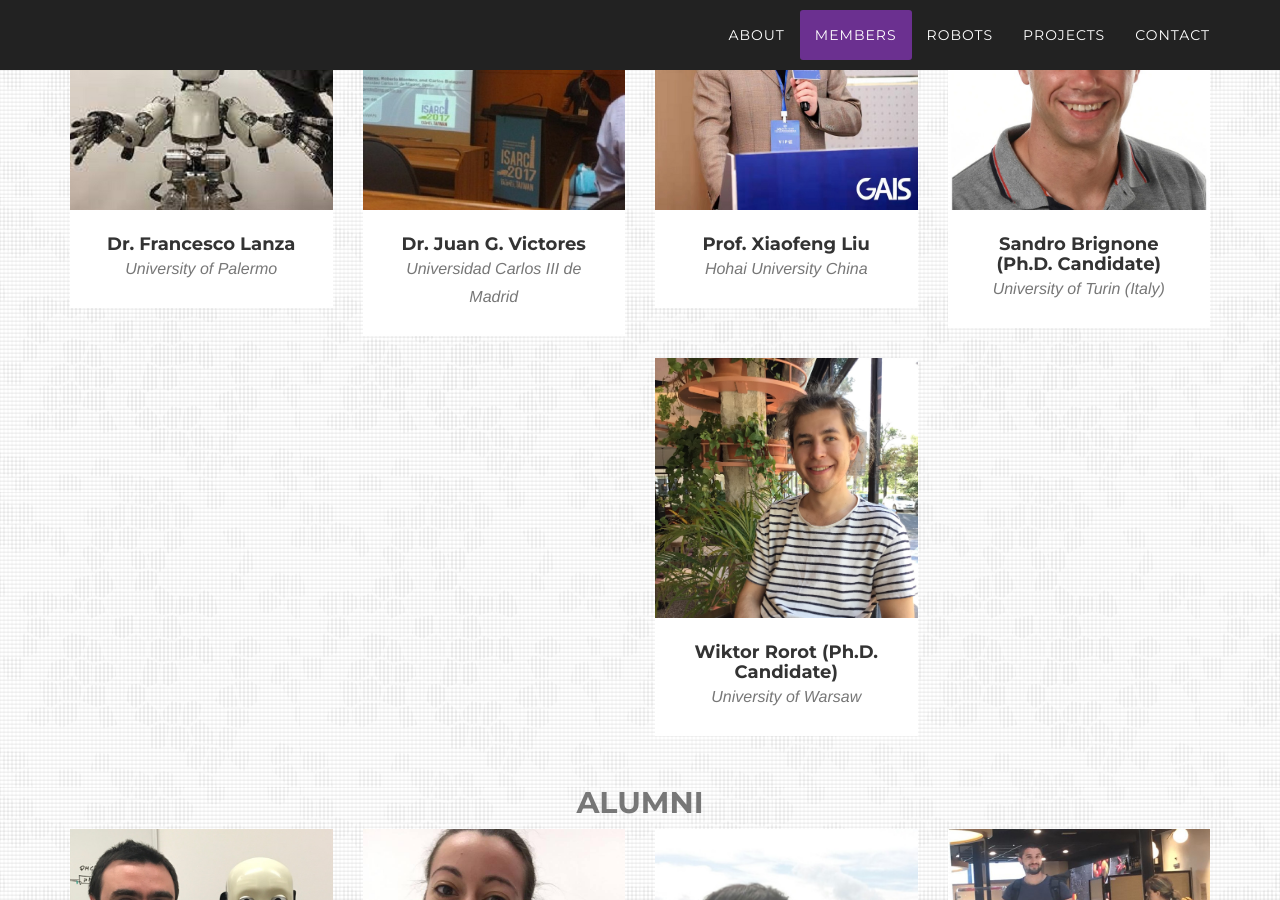
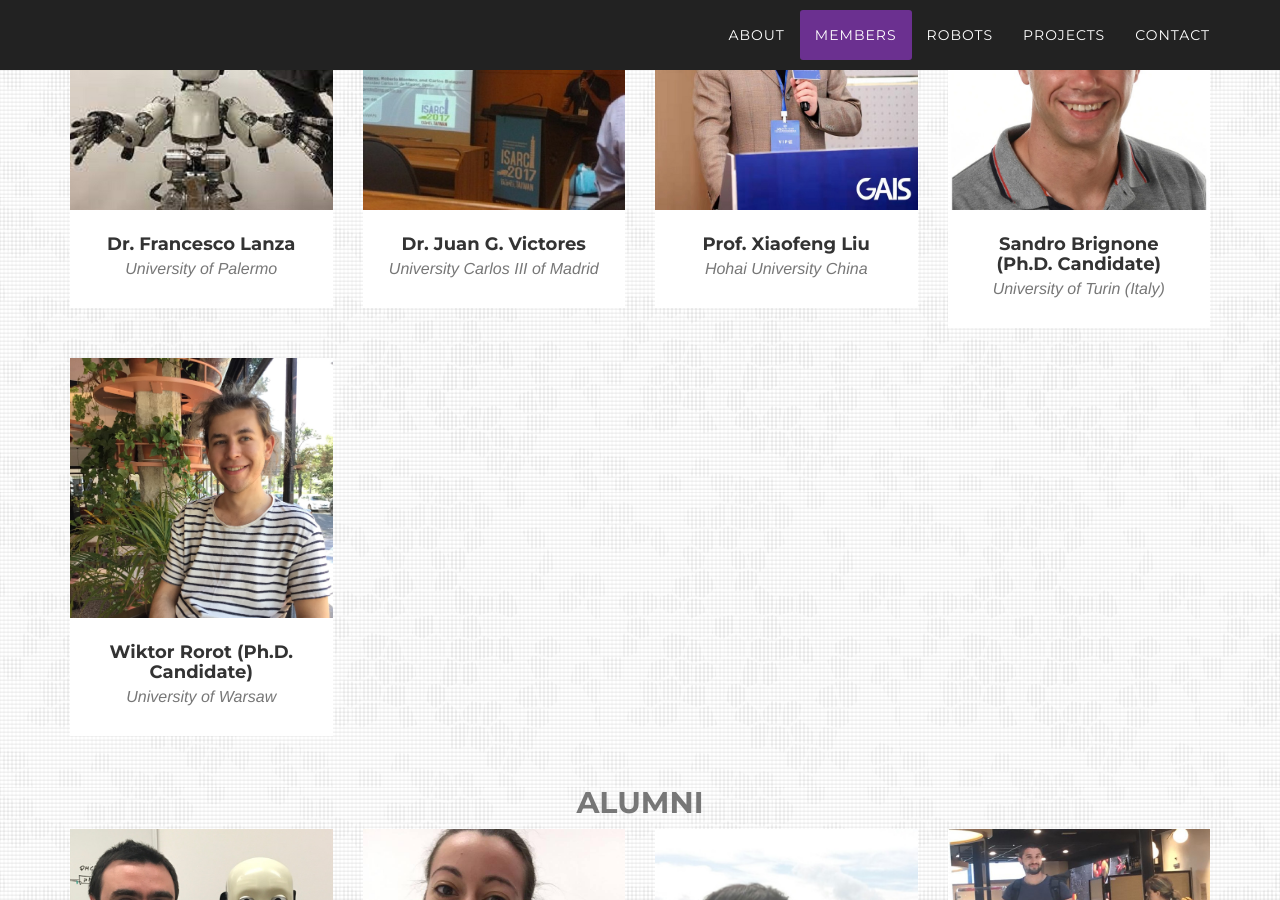
Before and after one commit to corolab/corolab.github.io, a Jekyll site: the page built from README.md, in a window 1280 px wide and 900 px high, scrolled down 4657 px. Built offline with Jekyll 4.4.1, drawn with Linux system fonts in a browser that asks for light colours; some web fonts are replaced; our own code applies the rules of GitHub Pages for plain Markdown files.

Commit message:
Update 2020-03-26-juan-victores.markdown

```diff
--- a/_members/_visitors/2020-03-26-juan-victores.markdown
+++ b/_members/_visitors/2020-03-26-juan-victores.markdown
@@ -1,7 +1,7 @@
 ---
 type: member
 name: Dr. Juan G. Victores
-free-text: Universidad Carlos III de Madrid
+free-text: University Carlos III of Madrid
 picture: Juan-G-Victores.png
 website: https://jgvictores.github.io/
 ---
```
